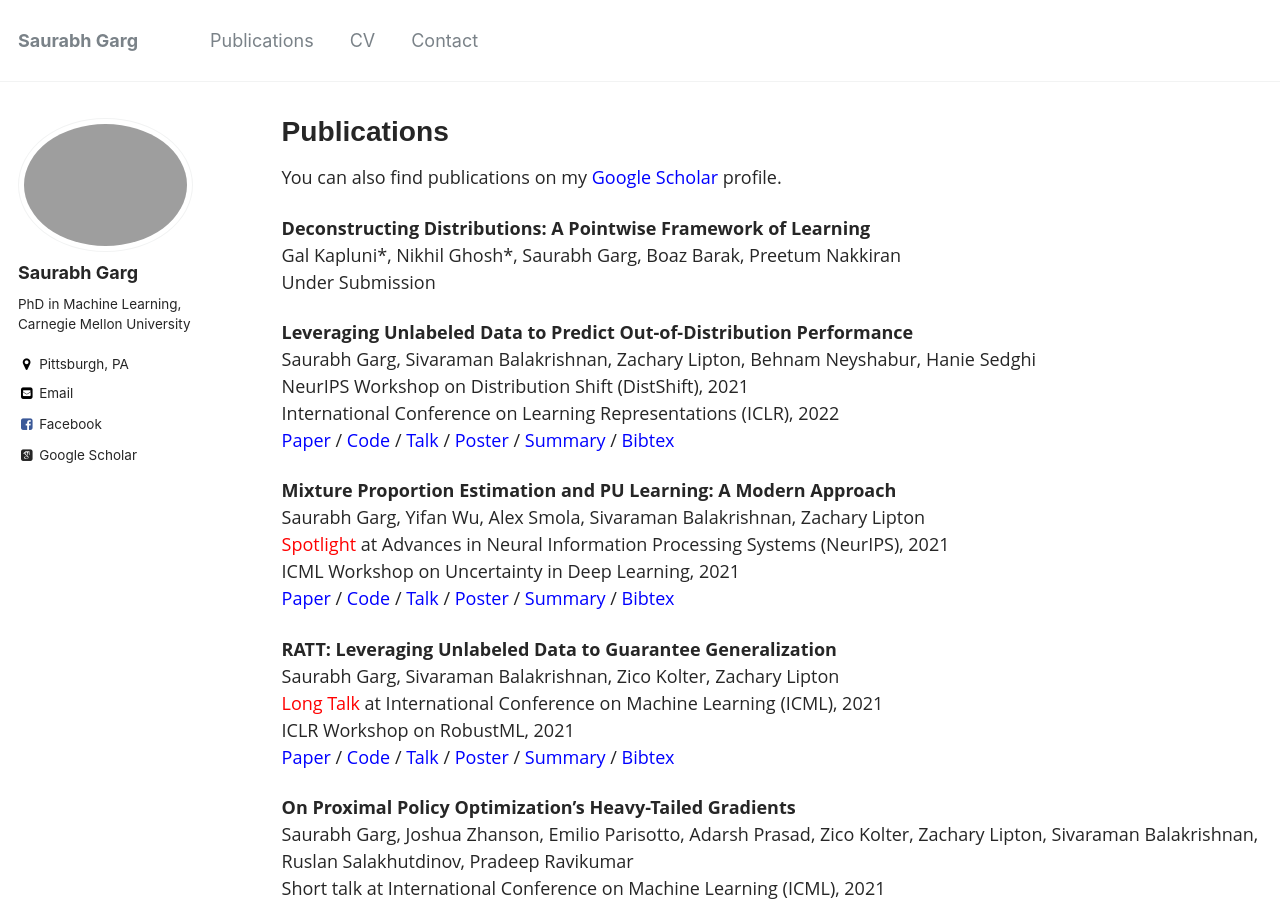
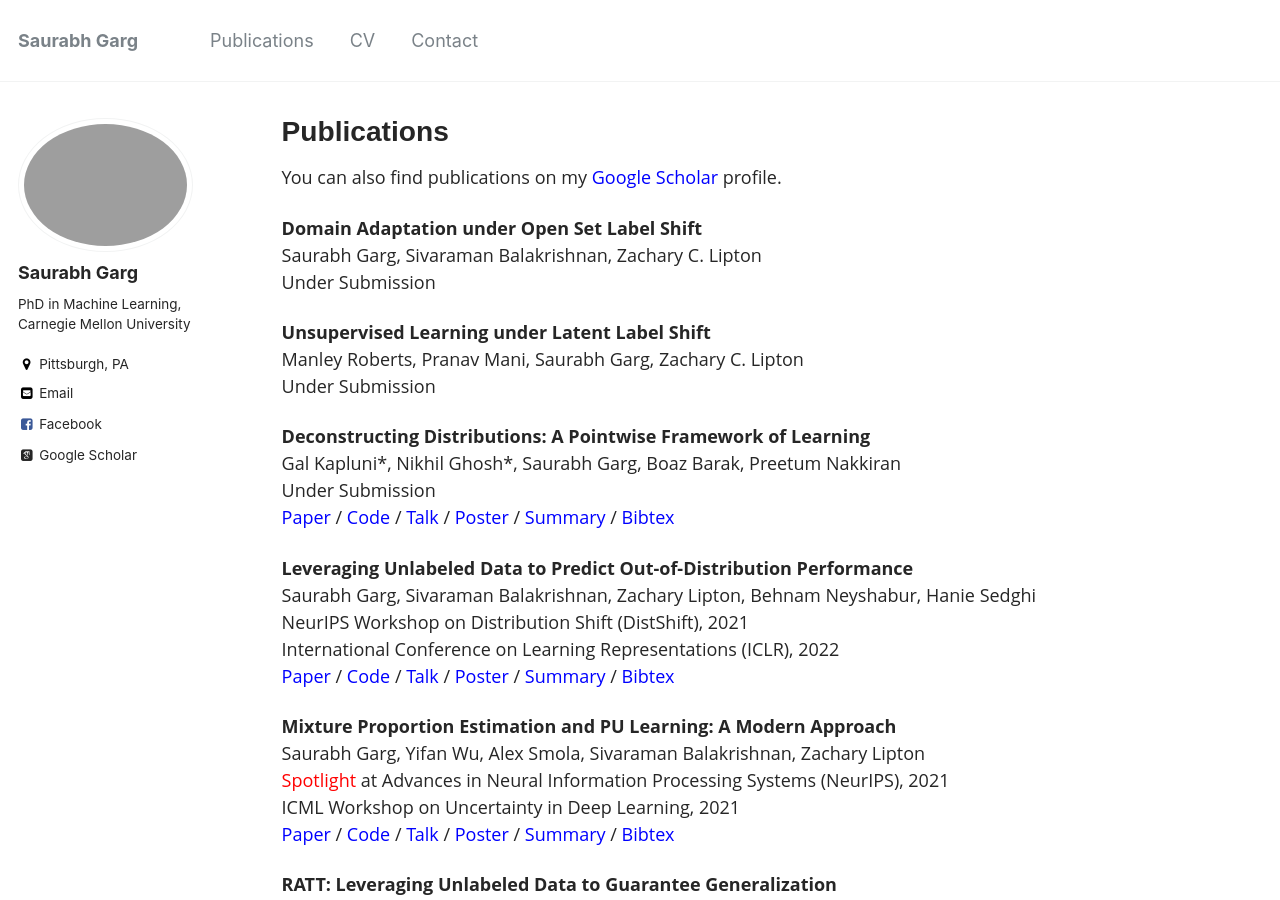
Before and after one commit to saurabhgarg1996/saurabhgarg1996.github.io, a Jekyll site: the page built from _pages/publications.md, in a window 1280 px wide and 900 px high. Built offline with Jekyll 4.4.1, drawn with Linux system fonts in a browser that asks for light colours; some web fonts are replaced; part of the change alters nothing that is shown.

Commit message:
Bib tex updates

```diff
--- a/_pages/publications.md
+++ b/_pages/publications.md
@@ -9,10 +9,29 @@ urlcolor: blue
 You can also find publications on my <span style="color:blue">[Google Scholar](https://scholar.google.com/citations?user=SAnJ1hIAAAAJ&hl=en")</span> profile.
 
 
+**Domain Adaptation under Open Set Label Shift**
+Saurabh Garg, Sivaraman Balakrishnan, Zachary C. Lipton
+Under Submission
+
+
+**Unsupervised Learning under Latent Label Shift**
+Manley Roberts, Pranav Mani, Saurabh Garg, Zachary C. Lipton
+Under Submission
+
+
 **Deconstructing Distributions: A Pointwise Framework of Learning**
 Gal Kapluni\*, Nikhil Ghosh\*, Saurabh Garg, Boaz Barak, Preetum Nakkiran
 Under Submission
-
+<span style="color:blue">[Paper](https://arxiv.org/abs/2202.09931)</span> / <span style="color:blue">[Code]()</span> / <span style="color:blue">[Talk]()</span> / <span style="color:blue">[Poster]()</span> / <span style="color:blue">[Summary](javascript:toggleblock('kalpun2022_DD_abs'))</span> / <span style="color:blue">[Bibtex](javascript:toggleblock('kalpun2022_DD_bib'))</span>
+<p><i id="kalpun2022_DD_abs" style="display: none;">We propose a new lens for studying the pointwise performance of learning algorithms which reveals new insights into their behavior and goes beyond traditional notions of in-distribution and "out-of-distribution" learning. </i></p>
+<bibtext xml:space="preserve" id="kalpun2022_DD_bib" style="display: none;">
+@article{kaplun2022deconstructing,
+  title={Deconstructing Distributions: A Pointwise Framework of Learning},
+  author={Kaplun, Gal and Ghosh, Nikhil and Garg, Saurabh and Barak, Boaz and Nakkiran, Preetum},
+  journal={arXiv preprint arXiv:2202.09931},
+  year={2022}
+}
+</bibtext>
 
 
 **Leveraging Unlabeled Data to Predict Out-of-Distribution Performance**
@@ -22,13 +41,11 @@ International Conference on Learning Representations (ICLR), 2022
 <span style="color:blue">[Paper](https://arxiv.org/abs/2201.04234)</span> / <span style="color:blue">[Code]()</span> / <span style="color:blue">[Talk]()</span> / <span style="color:blue">[Poster]()</span> / <span style="color:blue">[Summary](javascript:toggleblock('garg2022_ATC_abs'))</span> / <span style="color:blue">[Bibtex](javascript:toggleblock('garg2022_ATC_bib'))</span>
 <p><i id="garg2022_ATC_abs" style="display: none;">Given access to labeled source data and unlabeled target data, we investigate methods to predict target domain performance and find a simple method that does surprisingly well.We also explore the theoretical foundations of the problem, proving that identifying the accuracy is just as hard as identifying the optimal predictor. </i></p>
 <bibtext xml:space="preserve" id="garg2022_ATC_bib" style="display: none;">
-@article{garg2022ATC, <br>
+@inproceedings{garg2022ATC, <br>
  title={Leveraging Unlabeled Data to Predict Out-of-Distribution Performance}, <br>
  author={Garg, Saurabh and Balakrishnan, Sivaraman and Lipton, Zachary and Neyshabur, Behnam and Sedghi, Hanie}, <br>
  year={2022}, <br>
- journal={arXiv preprint arXiv:2201.04234}, <br>
- url={https://arxiv.org/abs/2201.04234}, <br>
- note={ICLR 2022}<br>
+ booktitle={International Conference on Learning Representations (ICLR)}i
 }
 </bibtext>
 
@@ -39,13 +56,11 @@ ICML Workshop on Uncertainty in Deep Learning, 2021
 <span style="color:blue">[Paper](https://arxiv.org/abs/2111.00980)</span> / <span style="color:blue">[Code](https://github.com/acmi-lab/PU_learning)</span> / <span style="color:blue">[Talk](https://slideslive.com/38969149/mixture-proportion-estimation-and-pu-learning-a-modern-approach)</span> / <span style="color:blue">[Poster](https://drive.google.com/file/d/1liowCWEHxMZH2Ag5ozaJfAG58RCwOh86/view?usp=sharing)</span> / <span style="color:blue">[Summary](javascript:toggleblock('garg2021_PU_learning_abs'))</span> / <span style="color:blue">[Bibtex](javascript:toggleblock('garg2021_PU_learning_bib'))</span>
 <p><i id="garg2021_PU_learning_abs" style="display: none;">Given only Positive (P) and Unlabeled (U) data, containing both P and Negative (N) samples, we propose new approaches to estimate fraction of P in U and learn P vs N classifier. </i></p>
 <bibtext xml:space="preserve" id="garg2021_PU_learning_bib" style="display: none;">
-@article{garg2021PUlearning, <br>
+@inproceedings{garg2021PUlearning, <br>
  title={Mixture Proportion Estimation and {PU} Learning: A Modern Approach}, <br>
  author={Garg, Saurabh and Wu, Yifan and Smola, Alex and Balakrishnan, Sivaraman and Lipton, Zachary}, <br>
  year={2021}, <br>
- journal={arXiv preprint arXiv:2111.00980}, <br>
- url={https://arxiv.org/abs/2111.00980}, <br>
- note={NeurIPS 2021}<br>
+ booktitle={Advances in Neural Information Processing Systems (NeurIPS)}
 }
 </bibtext>
 
@@ -56,13 +71,11 @@ ICLR Workshop on RobustML, 2021
 <span style="color:blue">[Paper](https://arxiv.org/abs/2105.00303)</span> / <span style="color:blue">[Code](https://github.com/acmi-lab/RATT_generalization_bound)</span> / <span style="color:blue">[Talk](https://slideslive.com/38958661/ratt-leveraging-unlabeled-data-to-guarantee-generalization)</span> / <span style="color:blue">[Poster](https://drive.google.com/file/d/1H25csKq622EDMtw2en-aDQxqNcP1Mcdg/view?usp=sharing)</span> / <span style="color:blue">[Summary](javascript:toggleblock('garg2021_RATT_abs'))</span> / <span style="color:blue">[Bibtex](javascript:toggleblock('garg2021_RATT_bib'))</span>
 <p><i id="garg2021_RATT_abs" style="display: none;">We introduce a method that leverages unlabeled data to produce generalization bound.  When a trained model fits clean training data well but randomly labeled training data added in poorly, we show that its generalization to the population is guaranteed.</i></p>
 <bibtext xml:space="preserve" id="garg2021_RATT_bib" style="display: none;">
-@article{garg2021RATT, <br>
+@inproceedings{garg2021RATT, <br>
  title={ {RATT}: Leveraging Unlabeled Data to Guarantee Generalization}, <br>
  author={Garg, Saurabh and Balakrishnan, Sivaraman and Kolter, Zico and Lipton, Zachary}, <br>
  year={2021}, <br>
- journal={arXiv preprint arXiv:2105.00303}, <br>
- url={https://arxiv.org/abs/2105.00303}, <br>
- note={ICML 2021}<br>
+ booktitle={International Conference on Machine Learning (ICML)}
 }
 </bibtext>
 
@@ -74,13 +87,11 @@ ICLR Workshop on Science and Engineering of Deep Learning, 2021
 <span style="color:blue">[Paper](https://arxiv.org/abs/2102.10264)</span> / <span style="color:blue">[Code]()</span> / <span style="color:blue">[Talk](https://slideslive.com/38959028/on-proximal-policy-optimizations-heavytailed-gradients?ref=speaker-37449-latest)</span> / <span style="color:blue">[Poster](https://drive.google.com/file/d/1U2GxKvBqEC32vY-DZxnzHT80rj8fePqr/view?usp=sharing)</span> / <span style="color:blue">[Summary](javascript:toggleblock('garg2021_PPO_abs'))</span> / <span style="color:blue">[Bibtex](javascript:toggleblock('garg2021_PPO_bib'))</span>
 <p><i id="garg2021_PPO_abs" style="display: none;">We empirically characterized PPO’s gradients, demonstrating that they become more heavy-tailed as training proceeds. We examined issues due to heavy-tailed nature of gradients and show that PPO clipping heuristics offset heavy-tailedness in gradients. </i></p>
 <bibtext xml:space="preserve" id="garg2021_PPO_bib" style="display: none;">
-@article{garg2021PPO, <br>
+@inproceedings{garg2021PPO, <br>
  title={ On Proximal Policy Optimization’s Heavy-tailed Gradients}, <br>
  author={Garg, Saurabh and Zhanson, Joshua and Parisotto, Emilio and Prasad, Adarsh and Kolter, J Zico and Balakrishnan, Sivaraman and Lipton, Zachary C and Salakhutdinov, Ruslan and Ravikumar, Pradeep}, <br>
  year={2021}, <br>
- journal={arXiv preprint arXiv:2102.10264}, <br>
- url={https://arxiv.org/abs/2102.10264}, <br>
- note={ICML 2021}<br>
+ booktitle={International Conference on Machine Learning (ICML)}
 }
 </bibtext>
 
@@ -91,13 +102,11 @@ Advances in Neural Information Processing Systems (NeurIPS), 2020
 <span style="color:blue">[Paper](https://arxiv.org/abs/2003.07554)</span> / <span style="color:blue">[Talk](https://slideslive.com/38930578/a-unified-view-of-label-shift-estimation?ref=speaker-37449-latest)</span> / <span style="color:blue">[Poster](https://drive.google.com/file/d/13hpynIYM69nSRqj-7CHdvEdG7amC9phy/view?usp=sharing)</span> / <span style="color:blue">[Summary](javascript:toggleblock('garg2021_labelshift_abs'))</span> / <span style="color:blue">[Bibtex](javascript:toggleblock('garg2021_labelshift_bib'))</span>
 <p><i id="garg2021_labelshift_abs" style="display: none;">We provide a unified framework relating techniques that use off-the-shelf predictors for label shift estimation. We argue that these methods all employ calibration, either explicitly or implicitly, differing only in the choice of calibration method and their optimization objective. </i></p>
 <bibtext xml:space="preserve" id="garg2021_labelshift_bib" style="display: none;">
-@article{garg2020labelshift, <br>
+@inproceedings{garg2020labelshift, <br>
  title={ A Unified View of Label Shift Estimation}, <br>
  author={Garg, Saurabh and Wu, Yifan and Balakrishnan, Sivaraman and Lipton, Zachary}, <br>
  year={2020}, <br>
- journal={arXiv preprint arXiv:2003.07554}, <br>
- url={https://arxiv.org/abs/2003.07554}, <br>
- note={NeurIPS 2020}<br>
+ booktitle={Advances in Neural Information Processing Systems (NeurIPS)}
 }
 </bibtext>
 
```
